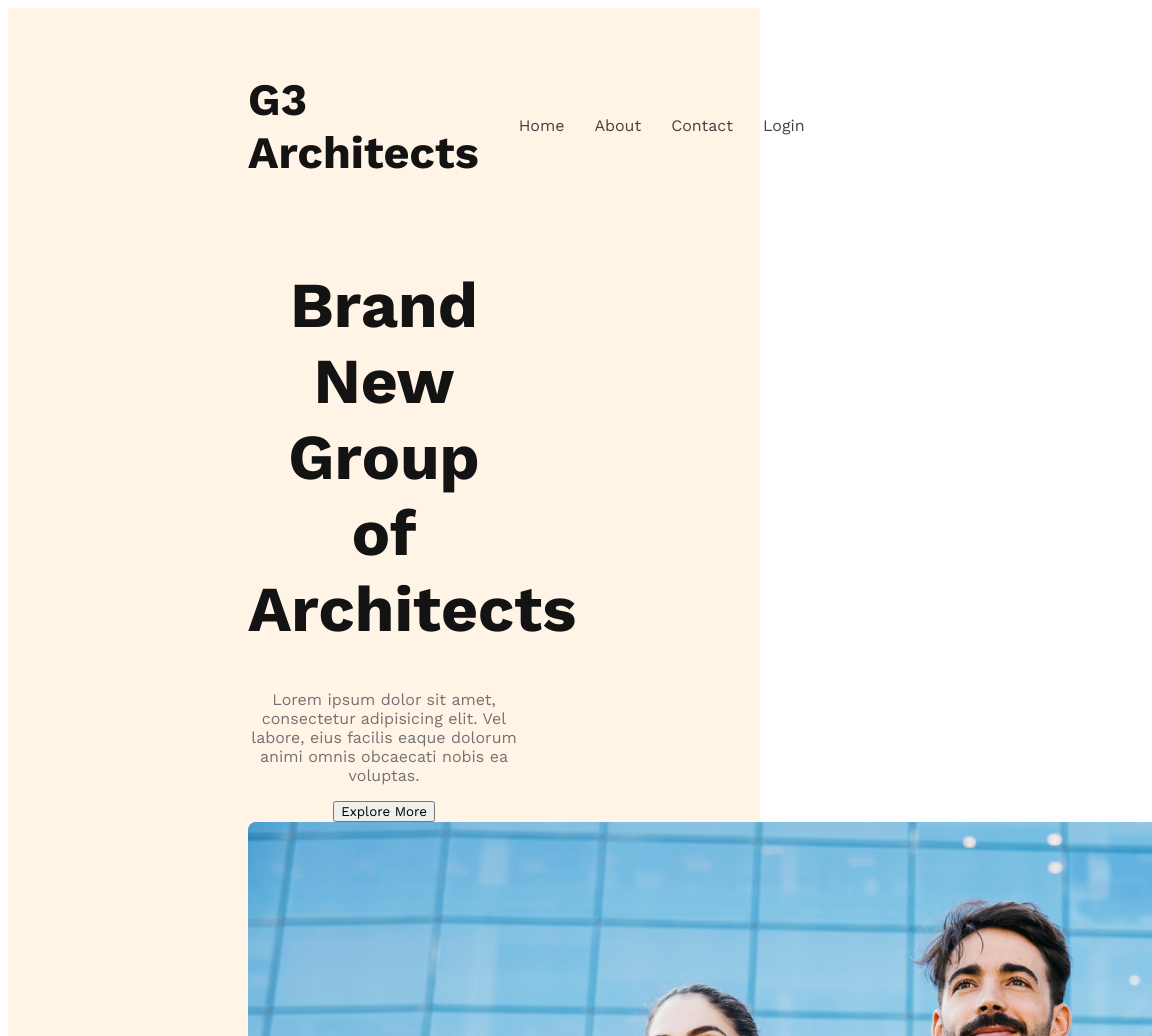
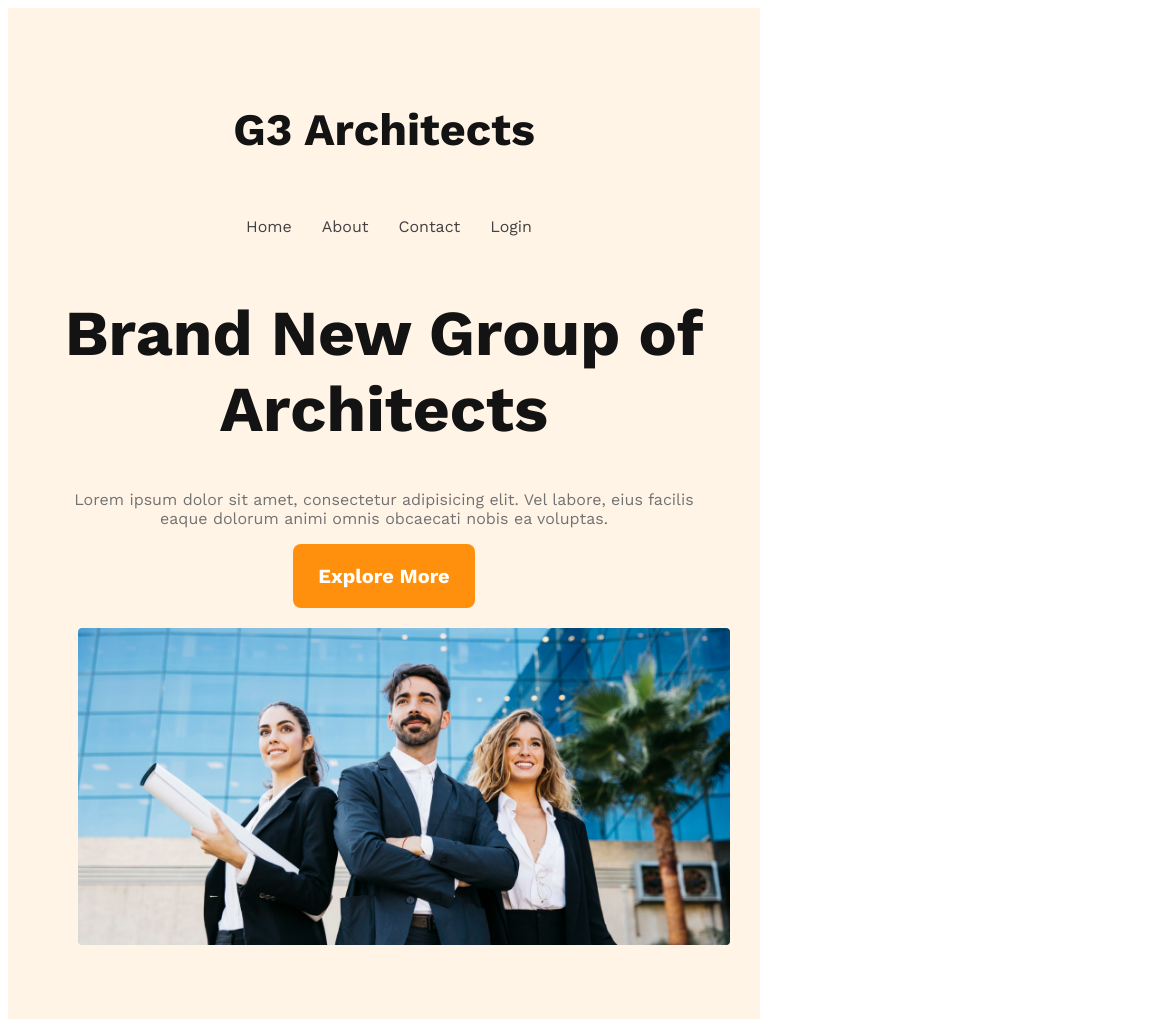
Before and after one commit to imabdmomin/g3-architects-website, a plain HTML site: page index.html in a window 768 px wide. Shown: the top 1036 px of the page, 1152 px wide, since content can reach past the window. Drawn offline with nearby package versions, Linux system fonts and the light colour scheme.

Commit message:
responsive header part for mobile & tablet

```diff
--- a/styles/architects.css
+++ b/styles/architects.css
@@ -1,58 +1,101 @@
 /* work Sans fonts from google */
 @import url('https://fonts.googleapis.com/css2?family=Open+Sans:wght@400;700;800&family=Work+Sans:wght@400;600;700;800&display=swap');
+
 /* shared styles */
 * {
     font-family: 'Open Sans', sans-serif;
     font-family: 'Work Sans', sans-serif;
 }
 
-.btn-primary{
+.btn-primary {
+    padding: 20px 25px;
+    border-radius: 8px;
+    background: #FF900E;
+    color: #FFF;
+    font-size: 1.25rem;
+    font-weight: 700;
+    border: 0;
+    cursor: pointer;
+}
 
-}
 /* header styles */
 
-header{
+header {
     background-color: rgba(255, 144, 14, 0.10);
     padding: 20px 240px;
 }
-.nav-title{
+
+.nav-title {
     font-size: 2.81rem;
     color: #131313;
     font-weight: 700;
 }
-nav{
-   display: flex;
+
+nav {
+    display: flex;
     justify-content: space-between;
     align-items: center;
 
 }
+
 nav li {
     list-style: none;
     margin-right: 30px;
     font-weight: 500;
     font-size: 1rem;
 }
-nav > ul{
-   display: flex;
+
+nav>ul {
+    display: flex;
 
 }
-nav li a{
+
+nav li a {
     text-decoration: none;
     color: #424242;
 
 
 }
+
 /* banner styles */
-.banner-content{
+.banner-content {
     max-width: 800px;
     text-align: center;
     margin: 0 auto;
 }
-.banner-title{
+
+.banner-title {
     color: #131313;
     font-size: 4rem;
     font-weight: 700;
 }
-.banner-description{
+
+.banner-description {
     color: #727272;
 }
+
+.banner img {
+    margin: 20px;
+    width: 100%;
+}
+
+/* responsive media queries */
+/* smaller or mobile devices */
+
+@media screen and (max-width: 576px) {
+    header {
+        padding: 20px;
+    }
+    nav {flex-direction: column;}
+
+
+}
+/* tablet or medium device */
+@media screen and (min-width: 576px) and (max-width: 960px)   {
+    nav{
+        flex-direction: column;
+    }
+    header {
+        padding: 50px;
+    }
+}
```
